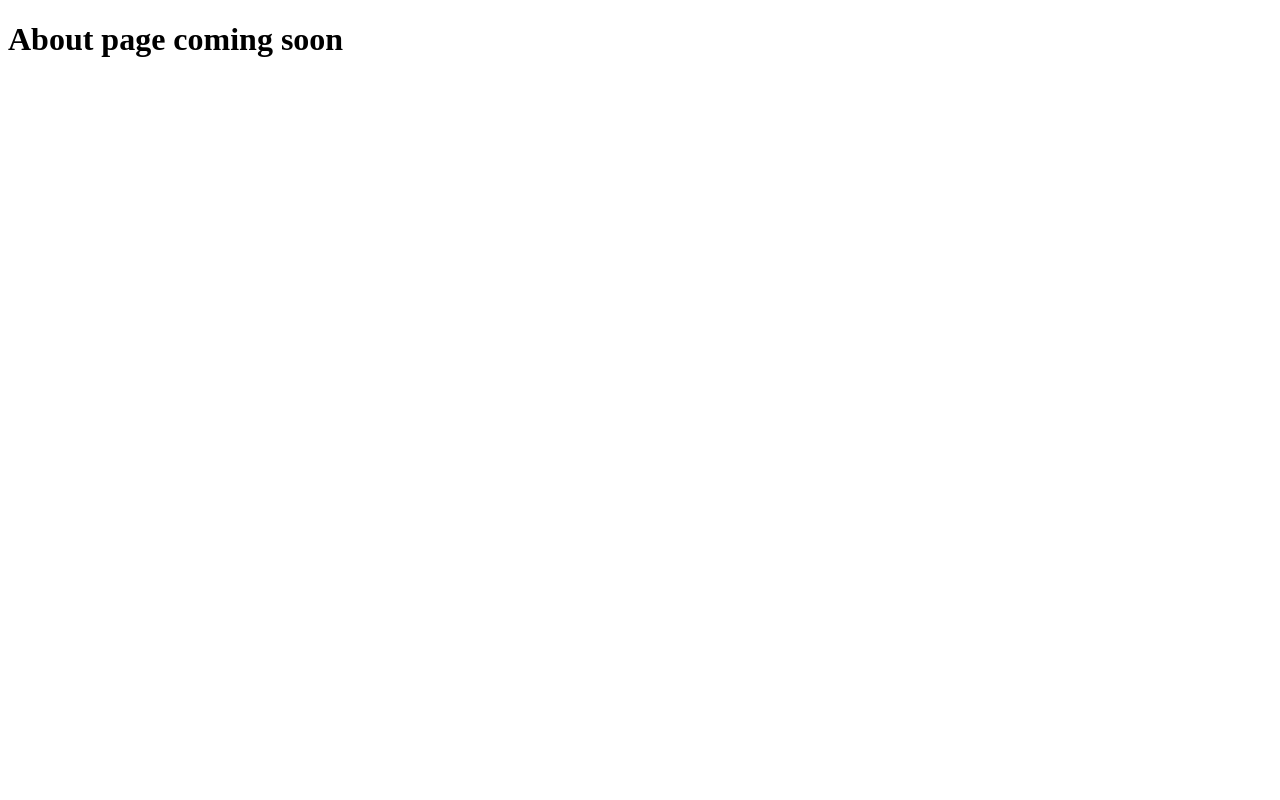
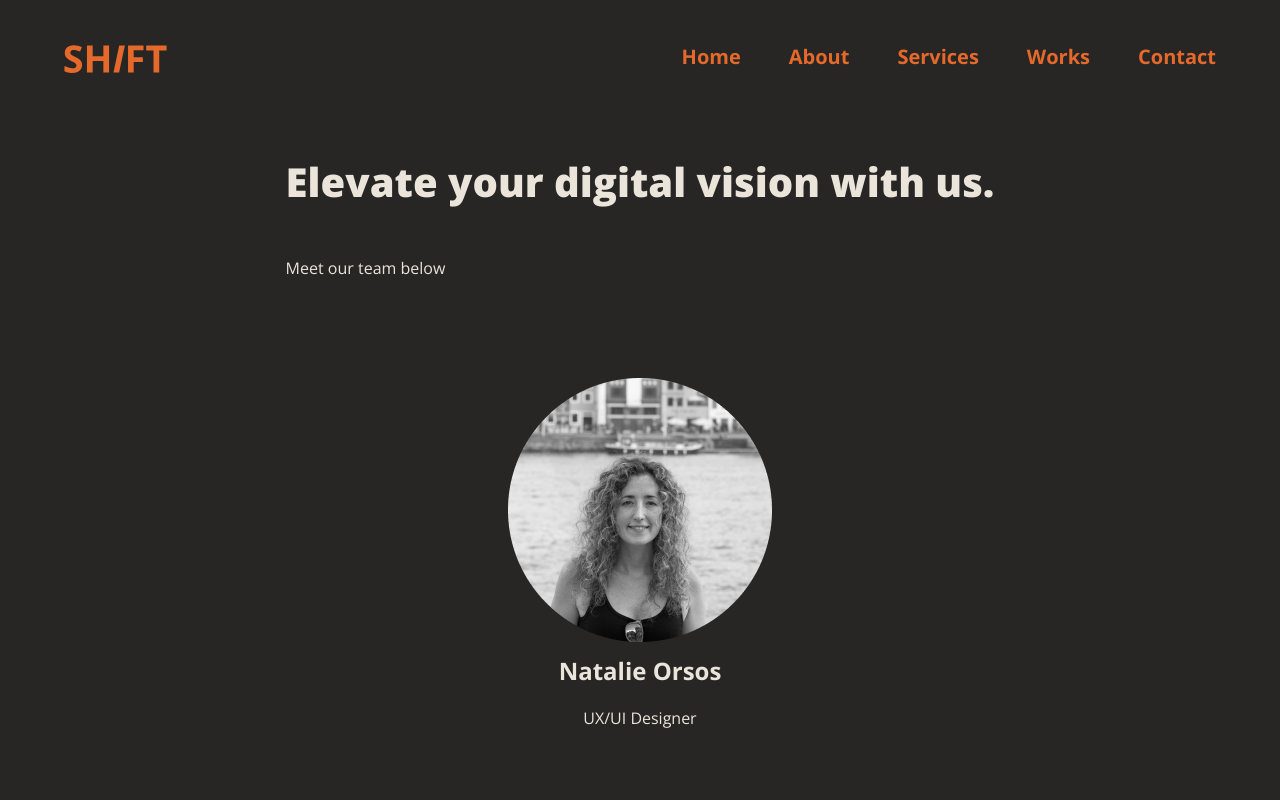
Before and after one commit to Rox-Liu/LaunchHub, a Gatsby site: page /about in a window 1280 px wide. Built offline with nearby package versions, Linux system fonts and the light colour scheme; Gatsby itself is replaced by a stand-in of ours.

Commit message:
team component created + members slideshow

```diff
--- /dev/null
+++ b/src/components/AboutUs/Team.css
@@ -0,0 +1,35 @@
+#team-container {
+    height: 100vh;
+    margin: 0em 2em 0 2em;
+    display: flex;
+    flex-direction: column;
+    justify-content: center;
+    align-content: center;
+    /* position: relative; */
+}
+
+.team-blurb {
+    height: 40vh;
+    display: flex;
+    justify-content: center;
+    flex-direction: column;
+    margin-top: 5em;
+}
+
+.team-blurb > h1 {
+    font-size: 2.5em;
+    font-weight: 900;
+    margin-bottom: 1em;
+}
+
+.member-slides {
+    margin-top: 1em;
+    height: 60vh;
+    display: flex;
+    flex-direction: column;
+    align-items: center;
+}
+
+.member-slides > h2, p {
+    margin: .5em 0;
+}
--- /dev/null
+++ b/src/components/AboutUs/Team.jsx
@@ -0,0 +1,58 @@
+import React, {useState, useEffect} from 'react';
+import './Team.css';
+import Jess from '../../images/hs-jess.png';
+import Natalie from '../../images/hs-natalie.png';
+
+
+const Team = () => {
+    const [ currentIndex, setCurrentIndex ] = useState(0);
+
+
+    useEffect( () => {
+
+        const interval = setInterval( () => {
+            setCurrentIndex((prevIndex) => (prevIndex + 1) % members.length);
+        }, 3000);
+
+        return () => clearInterval(interval);
+    }, []);
+
+    const members = [
+        {
+            image: Jess,
+            name: 'Jessica Wong',
+            role: 'UX/UI Designer'
+        },
+        {
+            image: Natalie,
+            name: 'Natalie Orsos',
+            role: 'UX/UI Designer'
+        },
+        {
+            image: '',
+            name: 'Dominic Wong',
+            role: 'Full Stack Developer'
+        },
+        {
+            image: '',
+            name: 'Roxanne Liu',
+            role: 'Full Stack Developer'
+        }
+    ];
+
+    return (
+        <div id="team-container">
+            <div className="team-blurb">
+                <h1>Elevate your digital vision with us.</h1>
+                <p>Meet our team below</p>
+            </div>
+            <div className="member-slides">
+                <img src={members[currentIndex].image } alt={members[currentIndex].name} />
+                <h2>{members[currentIndex].name}</h2>
+                <p>{members[currentIndex].role}</p>
+            </div>
+        </div>
+    )
+}
+
+export default Team;
--- a/src/pages/about.jsx
+++ b/src/pages/about.jsx
@@ -1,10 +1,16 @@
 import React from 'react';
+import Team from '../components/AboutUs/Team';
+import Navbar from '../components/Layouts/Navbar';
+import '../styles/about.css';
 
 const AboutPage = () => {
     return (
-        <div>
-            <h1>About page coming soon</h1>
-        </div>
+        <>
+            <Navbar />
+            <div>
+                <Team />
+            </div>
+        </>
     )
 }
 
--- /dev/null
+++ b/src/styles/about.css
@@ -0,0 +1,23 @@
+@import url('https://fonts.googleapis.com/css2?family=Open+Sans:wght@300;400;700;800&display=swap');
+
+* {
+    padding: 0;
+    margin: 0;
+    font-family: 'Open Sans', sans-serif;
+    box-sizing: border-box;
+    color: var(--text-color);
+}
+
+#gatsby-focus-wrapper > div {
+    display: flex;
+    flex-direction: column;
+    justify-content: center;
+    align-items: center;
+    background-color: var(--bg-color);
+}
+
+:root {
+    --accent: #E5692B;
+    --bg-color: #272624;
+    --text-color: #EAE4DA;
+}
```
Also changed, not shown: src/images/hs-jess.png (added), src/images/hs-natalie.png (added).
